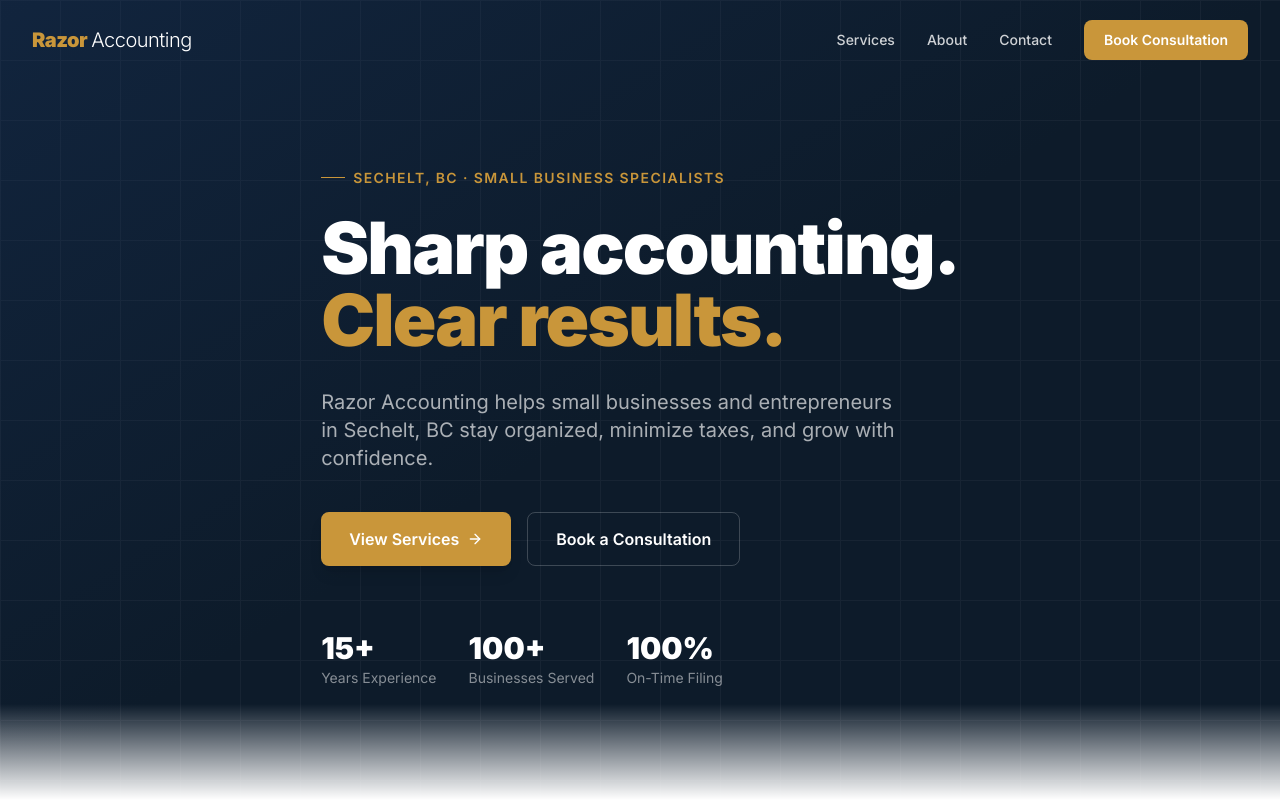
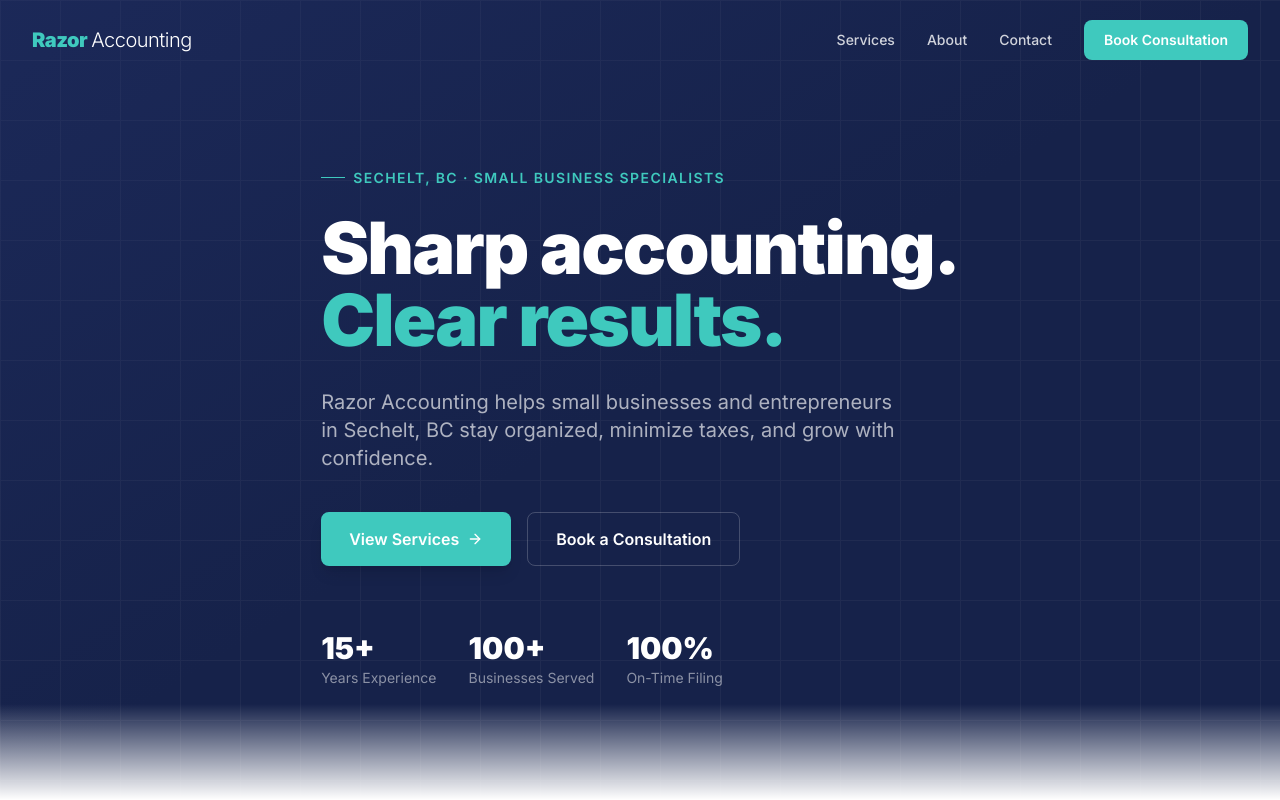
Before and after one commit to tanjaguduras97/razoraccounting, a Next.js app: page / in a window 1280 px wide. Shown: the top 800 px of the page. Built offline with nearby package versions, Linux system fonts and the light colour scheme.

Commit message:
Match brand palette to the real razoraccounting.com site
Swap the placeholder navy+gold theme for the actual brand colors:
navy (#28387A) matching the "Razor" wordmark, and teal (#3FC9BE)
matching the "Accounting" wordmark, logo mark, and CTA buttons on
the live site.

```diff
--- a/tailwind.config.ts
+++ b/tailwind.config.ts
@@ -10,14 +10,14 @@ const config: Config = {
     extend: {
       colors: {
         brand: {
-          DEFAULT: "#1B3A6B",
-          dark: "#0D1B2A",
-          light: "#2A5298",
+          DEFAULT: "#28387A",
+          dark: "#16224A",
+          light: "#3E52A0",
         },
         accent: {
-          DEFAULT: "#C9963A",
-          light: "#E8B55A",
-          dark: "#A67A28",
+          DEFAULT: "#3FC9BE",
+          light: "#6EDDD3",
+          dark: "#2FA89B",
         },
         surface: "#F5F7FA",
       },
```
